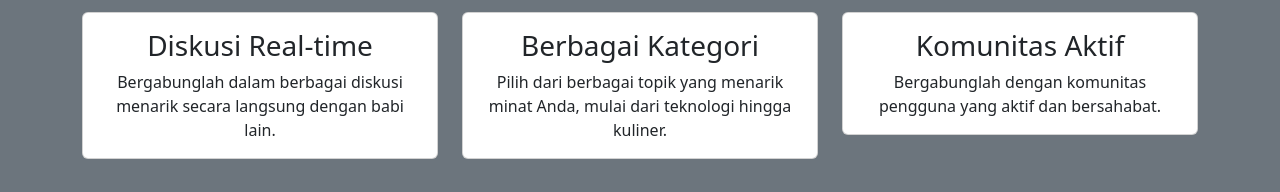
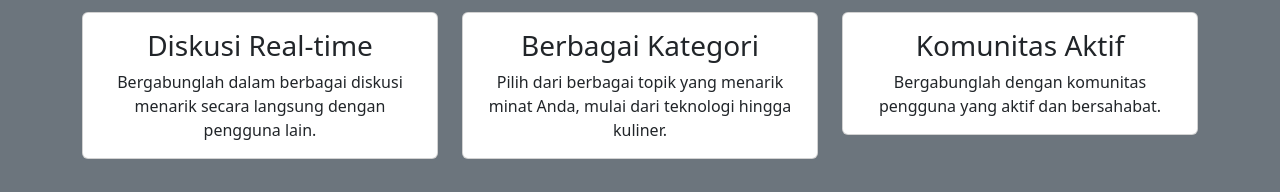
Before and after one commit to Userrrracer/Forum-chat, a plain HTML site: page index.html in a window 1280 px wide. Shown: the part 585-777 px from the top of the page. Drawn offline with nearby package versions, Linux system fonts and the light colour scheme.

Commit message:
index.html

```diff
--- a/index.html
+++ b/index.html
@@ -59,7 +59,7 @@
                         <div class="card text-center mb-4">
                             <div class="card-body">
                                 <h3 class="card-title text-dark">Diskusi Real-time</h3>
-                                <p class="card-text text-dark">Bergabunglah dalam berbagai diskusi menarik secara langsung dengan babi lain.</p>
+                                <p class="card-text text-dark">Bergabunglah dalam berbagai diskusi menarik secara langsung dengan pengguna lain.</p>
                             </div>
                         </div>
                     </div>
```
